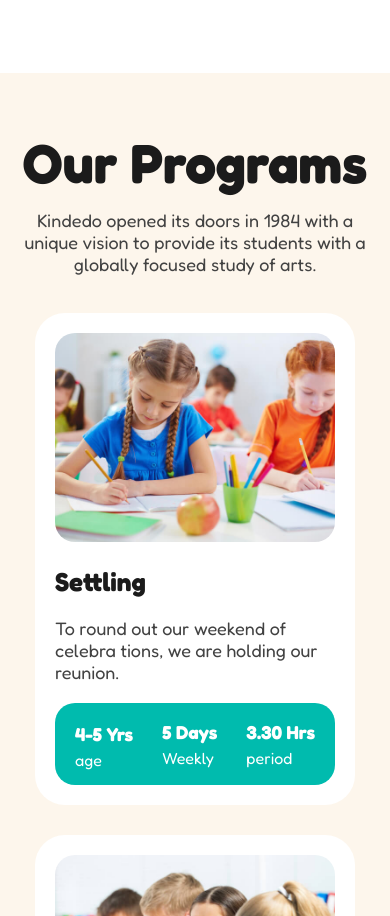
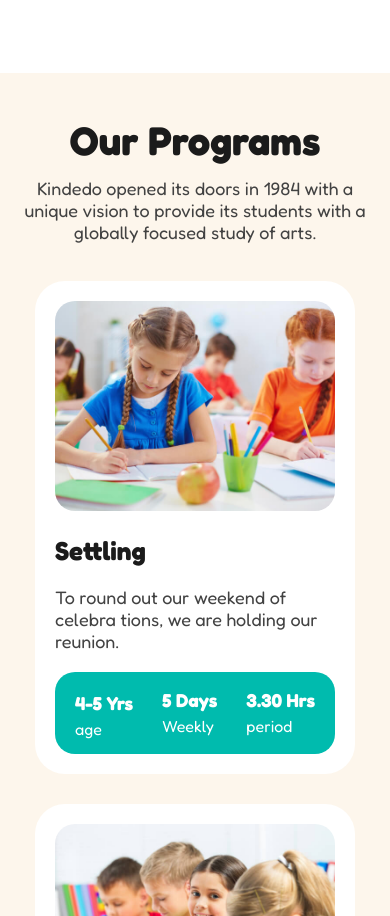
Before and after one commit to ravshanaliyev/kinde, a React (Create React App) app: page / in a window 390 px wide. Shown: the part 3180-4096 px from the top of the page. Built offline with nearby package versions, Linux system fonts and the light colour scheme.

Commit message:
smaller size

```diff
--- a/src/pages/home/Home.css
+++ b/src/pages/home/Home.css
@@ -404,4 +404,9 @@
     .program-card-title {
         font-size: 26px;
     }
+
+    .programs-title {
+        font-size: 40px;
+    }
+
 }
```
